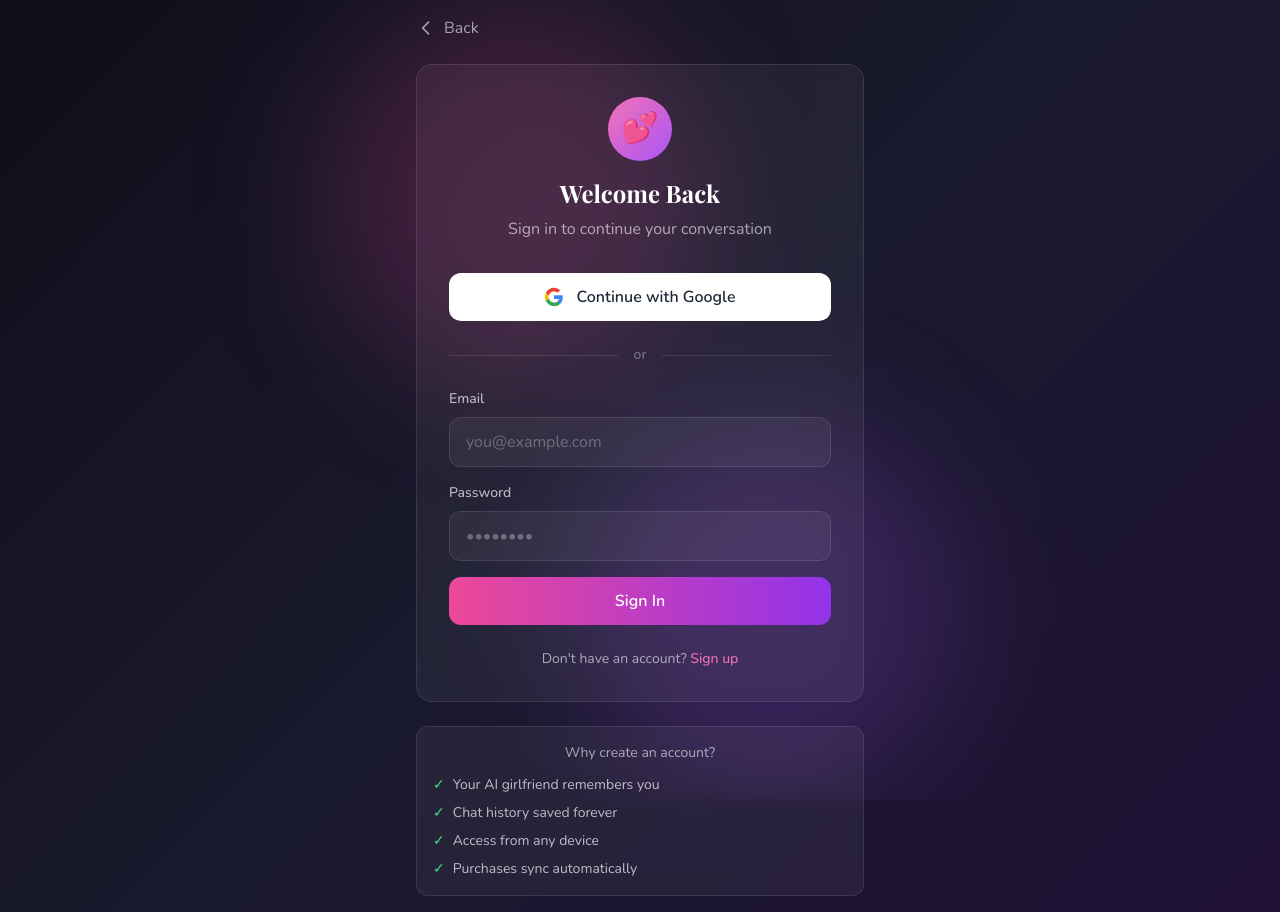
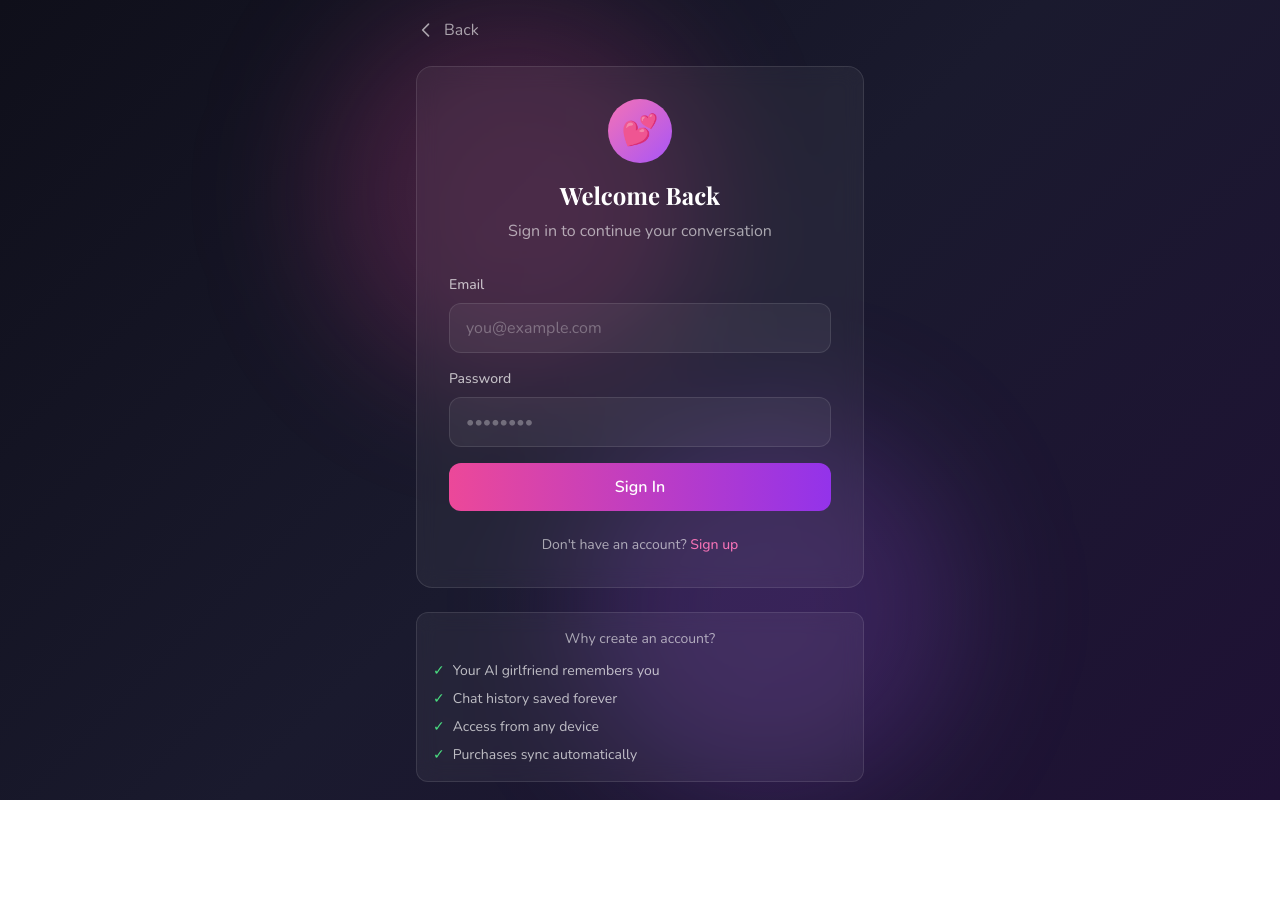
Before and after one commit to bmoff7/ai-girlfriend-chat, a Next.js app: page /login in a window 1280 px wide. After the commit the page ends 800 px from the top, so only its background shows below. Built offline with nearby package versions, Linux system fonts and the light colour scheme; no server answers.

Commit message:
Remove Google login button - use email only

```diff
--- a/app/login/page.tsx
+++ b/app/login/page.tsx
@@ -7,7 +7,7 @@
 
 export default function LoginPage() {
   const router = useRouter();
-  const { signInWithGoogle, signInWithEmail, signUpWithEmail, user } = useAuth();
+  const { signInWithEmail, signUpWithEmail, user } = useAuth();
 
   const [isSignUp, setIsSignUp] = useState(false);
   const [email, setEmail] = useState('');
@@ -107,39 +107,6 @@
             </p>
           </div>
 
-          {/* Google Sign In */}
-          <button
-            onClick={signInWithGoogle}
-            className="w-full py-3 px-4 bg-white text-gray-800 font-semibold rounded-xl hover:bg-gray-100 transition-colors flex items-center justify-center gap-3 mb-6"
-          >
-            <svg className="w-5 h-5" viewBox="0 0 24 24">
-              <path
-                fill="#4285F4"
-                d="M22.56 12.25c0-.78-.07-1.53-.2-2.25H12v4.26h5.92c-.26 1.37-1.04 2.53-2.21 3.31v2.77h3.57c2.08-1.92 3.28-4.74 3.28-8.09z"
-              />
-              <path
-                fill="#34A853"
-                d="M12 23c2.97 0 5.46-.98 7.28-2.66l-3.57-2.77c-.98.66-2.23 1.06-3.71 1.06-2.86 0-5.29-1.93-6.16-4.53H2.18v2.84C3.99 20.53 7.7 23 12 23z"
-              />
-              <path
-                fill="#FBBC05"
-                d="M5.84 14.09c-.22-.66-.35-1.36-.35-2.09s.13-1.43.35-2.09V7.07H2.18C1.43 8.55 1 10.22 1 12s.43 3.45 1.18 4.93l2.85-2.22.81-.62z"
-              />
-              <path
-                fill="#EA4335"
-                d="M12 5.38c1.62 0 3.06.56 4.21 1.64l3.15-3.15C17.45 2.09 14.97 1 12 1 7.7 1 3.99 3.47 2.18 7.07l3.66 2.84c.87-2.6 3.3-4.53 6.16-4.53z"
-              />
-            </svg>
-            Continue with Google
-          </button>
-
-          {/* Divider */}
-          <div className="flex items-center gap-4 mb-6">
-            <div className="flex-1 h-px bg-white/10" />
-            <span className="text-white/40 text-sm">or</span>
-            <div className="flex-1 h-px bg-white/10" />
-          </div>
-
           {/* Email Form */}
           <form onSubmit={handleEmailAuth} className="space-y-4">
             <div>
```
